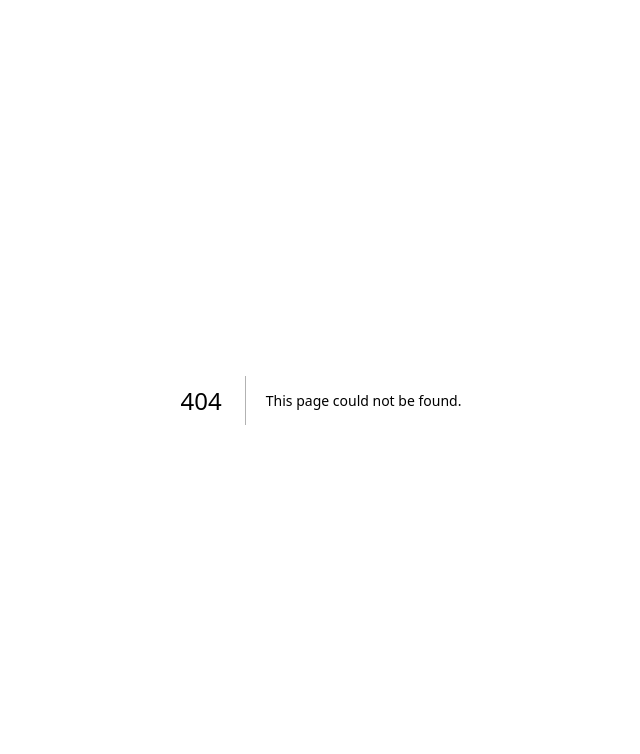
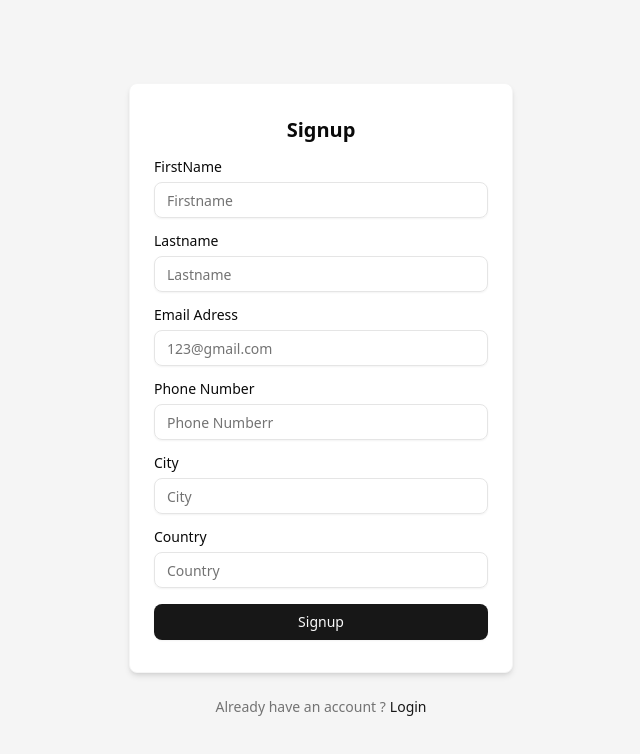
Before and after one commit to ishanjarwal/globe-trotter, a Next.js app: page /signup in a window 1280 px wide. Before the commit this address had no page. Shown: the top 754 px of the page, without its empty margins (319-959 px from the left). Built offline with nearby package versions, Linux system fonts and the light colour scheme.

Commit message:
login/signup created

```diff
--- a/package.json
+++ b/package.json
@@ -10,6 +10,8 @@
   },
   "dependencies": {
     "@radix-ui/react-accordion": "^1.2.11",
+    "@radix-ui/react-label": "^2.1.7",
+    "@radix-ui/react-slot": "^1.2.3",
     "class-variance-authority": "^0.7.1",
     "clsx": "^2.1.1",
     "cobe": "^0.6.4",
--- a/src/app/globals.css
+++ b/src/app/globals.css
@@ -147,3 +147,21 @@
     @apply bg-background text-foreground;
   }
 }
+
+
+
+
+
+
+
+
+input[type=number]::-webkit-inner-spin-button,
+input[type=number]::-webkit-outer-spin-button {
+  -webkit-appearance: none;
+  margin: 0;
+}
+
+/* For Firefox */
+input[type=number] {
+  -moz-appearance: textfield;
+}
--- /dev/null
+++ b/src/app/login/page.tsx
@@ -0,0 +1,83 @@
+import { Button } from "@/components/ui/button";
+import { Input } from "@/components/ui/input";
+import { Label } from "@/components/ui/label";
+
+interface Login2Props {
+  heading?: string;
+  logo: {
+    url: string;
+    src: string;
+    alt: string;
+    title?: string;
+  };
+  buttonText?: string;
+  googleText?: string;
+  signupText?: string;
+  signupUrl?: string;
+}
+
+const Login = ({
+  heading = "Login",
+  logo = {
+    url: "https://www.shadcnblocks.com",
+    src: "https://deifkwefumgah.cloudfront.net/shadcnblocks/block/logos/shadcnblockscom-wordmark.svg",
+    alt: "logo",
+    title: "shadcnblocks.com",
+  },
+  buttonText = "Login",
+  signupText = "Need an account?",
+  signupUrl = "https://shadcnblocks.com",
+}: Login2Props) => {
+  return (
+    <section className="bg-muted h-screen">
+      <div className="flex h-full items-center justify-center">
+        <div className="flex flex-col items-center gap-6 lg:justify-start">
+          {/* Logo */}
+          {/* <a href={logo.url}>
+            <img
+              src={logo.src}
+              alt={logo.alt}
+              title={logo.title}
+              className="h-10 dark:invert"
+            />
+          </a> */}
+          <div className="min-w-sm border-muted bg-background flex w-full max-w-sm flex-col items-center gap-y-4 rounded-md border px-6 py-8 shadow-md">
+            {heading && <h1 className="text-xl font-semibold">{heading}</h1>}
+            <div className="flex w-full flex-col gap-2">
+              <Label>Email</Label>
+              <Input
+                type="email"
+                placeholder="Email"
+                className="text-sm"
+                required
+              />
+            </div>
+            <div className="flex w-full flex-col gap-2">
+              <Label>Password</Label>
+              <Input
+                type="password"
+                placeholder="Password"
+                className="text-sm"
+                required
+              />
+            </div>
+            <Button type="submit" className="w-full">
+              {buttonText}
+            </Button>
+          </div>
+          <div className="text-muted-foreground flex justify-center gap-1 text-sm">
+            <p>{signupText}</p>
+            <a
+              href={signupUrl}
+              className="text-primary font-medium hover:underline"
+            >
+              Sign up
+            </a>
+          </div>
+        </div>
+      </div>
+    </section>
+  );
+};
+
+export default Login
--- /dev/null
+++ b/src/app/signup/page.tsx
@@ -0,0 +1,110 @@
+import { Button } from "@/components/ui/button";
+import { Input } from "@/components/ui/input";
+import { Label } from "@/components/ui/label";
+
+interface Login2Props {
+  heading?: string;
+  logo: {
+    url: string;
+    src: string;
+    alt: string;
+    title?: string;
+  };
+  buttonText?: string;
+  googleText?: string;
+  signupText?: string;
+  signupUrl?: string;
+}
+
+const Login = ({
+  heading = "Signup",
+  logo = {
+    url: "https://www.shadcnblocks.com",
+    src: "https://deifkwefumgah.cloudfront.net/shadcnblocks/block/logos/shadcnblockscom-wordmark.svg",
+    alt: "logo",
+    title: "shadcnblocks.com",
+  },
+  buttonText = "Signup",
+  signupText = "Already have an account ?",
+  signupUrl = "https://shadcnblocks.com",
+}: Login2Props) => {
+  return (
+    <section className="bg-muted h-screen">
+      <div className="flex h-full items-center justify-center">
+        <div className="flex flex-col items-center gap-6 lg:justify-start">
+          <div className="min-w-sm border-muted bg-background flex w-full max-w-sm flex-col items-center gap-y-4 rounded-md border px-6 py-8 shadow-md">
+            {heading && <h1 className="text-xl font-semibold">{heading}</h1>}
+            <div className="flex w-full flex-col gap-2">
+              <Label>FirstName</Label>
+              <Input
+                type="text"
+                placeholder="Firstname"
+                className="text-sm"
+                required
+              />
+            </div>
+            <div className="flex w-full flex-col gap-2">
+              <Label>Lastname</Label>
+              <Input
+                type="text"
+                placeholder="Lastname"
+                className="text-sm"
+                required
+              />
+            </div>
+            <div className="flex w-full flex-col gap-2">
+              <Label>Email Adress</Label>
+              <Input
+                type="text"
+                placeholder="123@gmail.com"
+                className="text-sm"
+                required
+              />
+            </div>
+            <div className="flex w-full flex-col gap-2">
+              <Label>Phone Number</Label>
+              <Input
+                type="number"
+                placeholder="Phone Numberr"
+                className="text-sm"
+                required
+              />
+            </div>
+             <div className="flex w-full flex-col gap-2">
+              <Label>City</Label>
+              <Input
+                type="text"
+                placeholder="City"
+                className="text-sm"
+                required
+              />
+            </div>
+             <div className="flex w-full flex-col gap-2">
+              <Label>Country</Label>
+              <Input
+                type="text"
+                placeholder="Country"
+                className="text-sm"
+                required
+              />
+            </div>
+            <Button type="submit" className="w-full">
+              {buttonText}
+            </Button>
+          </div>
+          <div className="text-muted-foreground flex justify-center gap-1 text-sm">
+            <p>{signupText}</p>
+            <a
+              href={signupUrl}
+              className="text-primary font-medium hover:underline"
+            >
+              Login
+            </a>
+          </div>
+        </div>
+      </div>
+    </section>
+  );
+};
+
+export default Login
--- a/src/components/Login.tsx
+++ /dev/null
@@ -1,7 +0,0 @@
-const Login = () => {
-  return (
-    <div className="min-h-screen bg-black">Login</div>
-  )
-}
-
-export default Login
--- /dev/null
+++ b/src/components/ui/button.tsx
@@ -0,0 +1,59 @@
+import * as React from "react"
+import { Slot } from "@radix-ui/react-slot"
+import { cva, type VariantProps } from "class-variance-authority"
+
+import { cn } from "@/lib/utils"
+
+const buttonVariants = cva(
+  "inline-flex items-center justify-center gap-2 whitespace-nowrap rounded-md text-sm font-medium transition-all disabled:pointer-events-none disabled:opacity-50 [&_svg]:pointer-events-none [&_svg:not([class*='size-'])]:size-4 shrink-0 [&_svg]:shrink-0 outline-none focus-visible:border-ring focus-visible:ring-ring/50 focus-visible:ring-[3px] aria-invalid:ring-destructive/20 dark:aria-invalid:ring-destructive/40 aria-invalid:border-destructive",
+  {
+    variants: {
+      variant: {
+        default:
+          "bg-primary text-primary-foreground shadow-xs hover:bg-primary/90",
+        destructive:
+          "bg-destructive text-white shadow-xs hover:bg-destructive/90 focus-visible:ring-destructive/20 dark:focus-visible:ring-destructive/40 dark:bg-destructive/60",
+        outline:
+          "border bg-background shadow-xs hover:bg-accent hover:text-accent-foreground dark:bg-input/30 dark:border-input dark:hover:bg-input/50",
+        secondary:
+          "bg-secondary text-secondary-foreground shadow-xs hover:bg-secondary/80",
+        ghost:
+          "hover:bg-accent hover:text-accent-foreground dark:hover:bg-accent/50",
+        link: "text-primary underline-offset-4 hover:underline",
+      },
+      size: {
+        default: "h-9 px-4 py-2 has-[>svg]:px-3",
+        sm: "h-8 rounded-md gap-1.5 px-3 has-[>svg]:px-2.5",
+        lg: "h-10 rounded-md px-6 has-[>svg]:px-4",
+        icon: "size-9",
+      },
+    },
+    defaultVariants: {
+      variant: "default",
+      size: "default",
+    },
+  }
+)
+
+function Button({
+  className,
+  variant,
+  size,
+  asChild = false,
+  ...props
+}: React.ComponentProps<"button"> &
+  VariantProps<typeof buttonVariants> & {
+    asChild?: boolean
+  }) {
+  const Comp = asChild ? Slot : "button"
+
+  return (
+    <Comp
+      data-slot="button"
+      className={cn(buttonVariants({ variant, size, className }))}
+      {...props}
+    />
+  )
+}
+
+export { Button, buttonVariants }
--- /dev/null
+++ b/src/components/ui/input.tsx
@@ -0,0 +1,21 @@
+import * as React from "react"
+
+import { cn } from "@/lib/utils"
+
+function Input({ className, type, ...props }: React.ComponentProps<"input">) {
+  return (
+    <input
+      type={type}
+      data-slot="input"
+      className={cn(
+        "file:text-foreground placeholder:text-muted-foreground selection:bg-primary selection:text-primary-foreground dark:bg-input/30 border-input flex h-9 w-full min-w-0 rounded-md border bg-transparent px-3 py-1 text-base shadow-xs transition-[color,box-shadow] outline-none file:inline-flex file:h-7 file:border-0 file:bg-transparent file:text-sm file:font-medium disabled:pointer-events-none disabled:cursor-not-allowed disabled:opacity-50 md:text-sm",
+        "focus-visible:border-ring focus-visible:ring-ring/50 focus-visible:ring-[3px]",
+        "aria-invalid:ring-destructive/20 dark:aria-invalid:ring-destructive/40 aria-invalid:border-destructive",
+        className
+      )}
+      {...props}
+    />
+  )
+}
+
+export { Input }
--- /dev/null
+++ b/src/components/ui/label.tsx
@@ -0,0 +1,24 @@
+"use client"
+
+import * as React from "react"
+import * as LabelPrimitive from "@radix-ui/react-label"
+
+import { cn } from "@/lib/utils"
+
+function Label({
+  className,
+  ...props
+}: React.ComponentProps<typeof LabelPrimitive.Root>) {
+  return (
+    <LabelPrimitive.Root
+      data-slot="label"
+      className={cn(
+        "flex items-center gap-2 text-sm leading-none font-medium select-none group-data-[disabled=true]:pointer-events-none group-data-[disabled=true]:opacity-50 peer-disabled:cursor-not-allowed peer-disabled:opacity-50",
+        className
+      )}
+      {...props}
+    />
+  )
+}
+
+export { Label }
```
Also changed, not shown: 1 other file (tests, documents, lock files or other folders).
